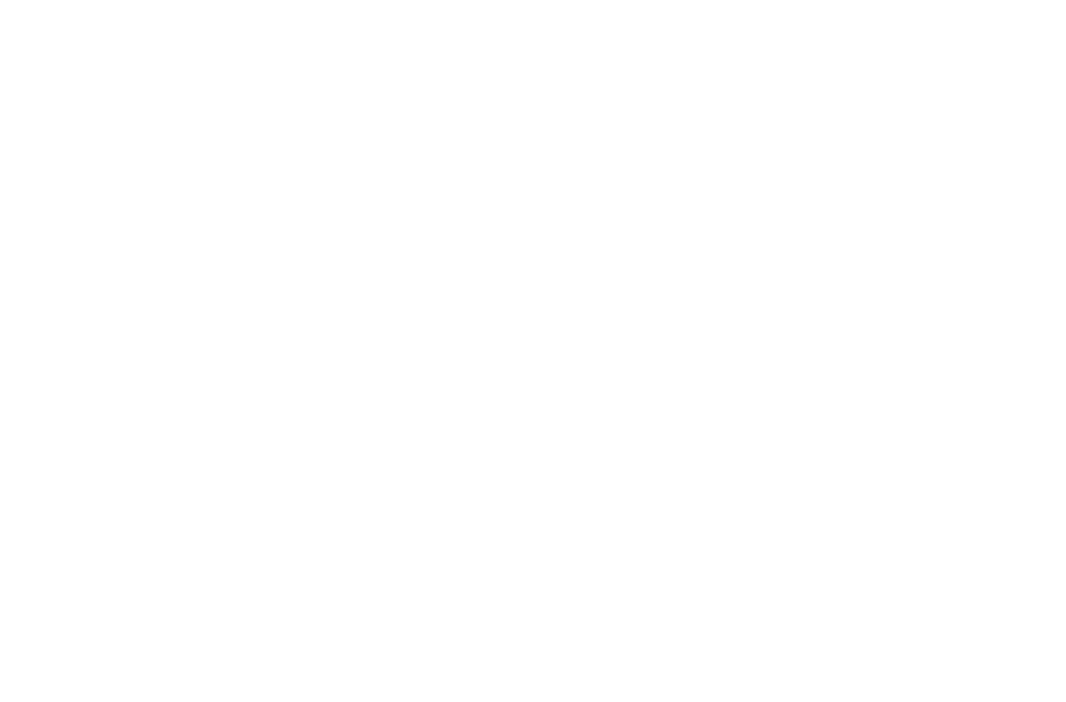
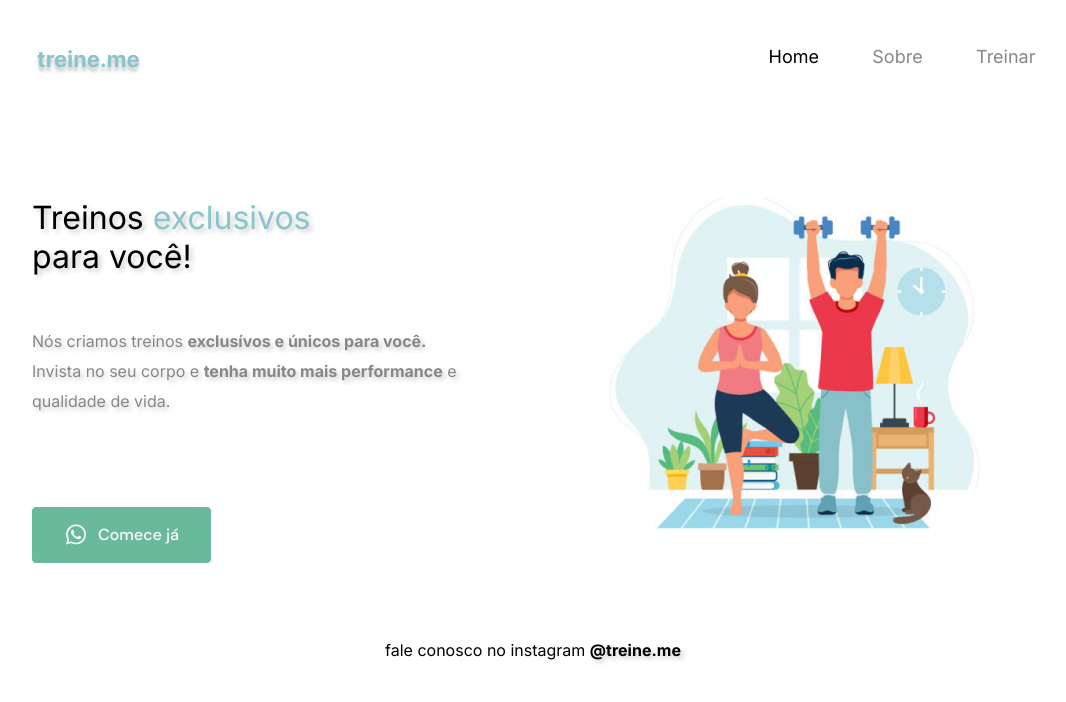
Before and after one commit to isadoraapg/adsSenai_DesenvolvimentoWeb, a plain HTML site: page AULA_05_trabalho/index.html in a window 1280 px wide. Shown: the whole page, without its empty margins (107-1173 px from the left). Drawn offline with Linux system fonts and the light colour scheme.

Commit message:
trabalho finalizado

```diff
--- a/AULA_05_trabalho/index.html
+++ b/AULA_05_trabalho/index.html
@@ -1,11 +1,45 @@
 <!DOCTYPE html>
-<html lang="en">
+<html lang="pt-BR">
 <head>
+
+    <link rel="preconnect" href="https://fonts.googleapis.com">
+    <link rel="preconnect" href="https://fonts.gstatic.com" crossorigin>
+
     <meta charset="UTF-8">
     <meta name="viewport" content="width=device-width, initial-scale=1.0">
-    <title>Document</title>
+    <title>treine.me</title>
+
+    <link rel="stylesheet" href="./styles.css">
+
+    <link href="https://fonts.googleapis.com/css2?family=Inter:ital,opsz,wght@0,14..32,100..900;1,14..32,100..900&family=Open+Sans:ital,wght@0,300..800;1,300..800&display=swap" rel="stylesheet">
+
 </head>
 <body>
+    <header>
+        <div id="logo">
+            <a href=""><img src="./img/Logo.png" alt="logo treine.me"/></a>
+        </div>
+        <div id="menu">
+            <div><a href=""><span>Home</span></a></div>
+            <div><a href="">Sobre</a></div>
+            <div><a href="">Treinar</a></div>
+        </div>
+    </header>
+    <main>
+        <div id="conteudo">
+            <div id="titulo"><h1>Treinos <span>exclusivos</span><br/>para você!</h1></div>
 
+            <div id="texto"><p>Nós criamos treinos <strong>exclusívos e únicos para você.</strong><br/>Invista no seu corpo e <strong>tenha muito mais performance</strong> e <br/>qualidade de vida.</p></div>
+
+            <div id="btn"><a href=""><img src="./img/button.png"></a></div>
+
+        </div>
+
+        <div id="imagem">
+            <img src="./img/imagem.png">
+        </div>
+    </main>
+    <footer>
+        fale conosco no instagram <a href=""><strong>@treine.me</strong></a></footer>
 </body>
 </html>
--- a/AULA_05_trabalho/styles.css
+++ b/AULA_05_trabalho/styles.css
@@ -0,0 +1,98 @@
+*{
+    font-family: "Inter", sans-serif;
+}
+
+header{
+    display: flex;
+    align-items: center;
+    width: 1005px;
+    height: 23px;
+    margin-top: 45px;
+    margin-left: auto;
+    margin-right: auto;
+}
+
+#logo{
+    width: 103px;
+    height: 22px;
+    margin-left: 2px;
+}
+
+#menu {
+    display: flex;
+    align-items: center;
+    font-size: 18px;
+    width: 267px;
+    height: 23px;
+    top: 65px;
+}
+
+header a{
+    color: #878787;
+    text-decoration: none;
+}
+
+#menu, span{
+    color: black;
+}
+
+#conteudo{
+    width: 489px;
+    height: 332px;
+}
+
+h1{
+    margin-top: 0;
+    font-weight: normal;
+    text-shadow: 3px 3px 5px rgba(0, 0, 0, 0.2)
+}
+
+h1 span{
+    color: #89C5CC;
+}
+
+#titulo{
+    width: 489px;
+    height: 112px;
+    margin-top: 0px;
+}
+
+#texto{
+    color: #878787;
+    line-height: 30px;
+}
+
+#texto, strong{
+    text-shadow: 3px 3px 5px rgba(0, 0, 0, 0.2)
+}
+
+#btn{
+    margin-top: 91px;
+}
+
+main{
+    display: flex;
+    width: 1002px;
+    height: 332px;
+    margin-top: 130px;
+    margin-left: auto;
+    margin-right: auto;
+}
+
+main, div + div{
+    margin-left: auto;
+}
+
+footer{
+    width: 592px;
+    height: 28px;
+    margin-top: 110px;
+    text-align: center;
+    margin-left: auto;
+    margin-right: auto;
+}
+
+footer, a{
+    color: black;
+    text-decoration: none;
+}
```
Also changed, not shown: AULA_05_trabalho/img/Logo.png (added), AULA_05_trabalho/img/button.png (added).
